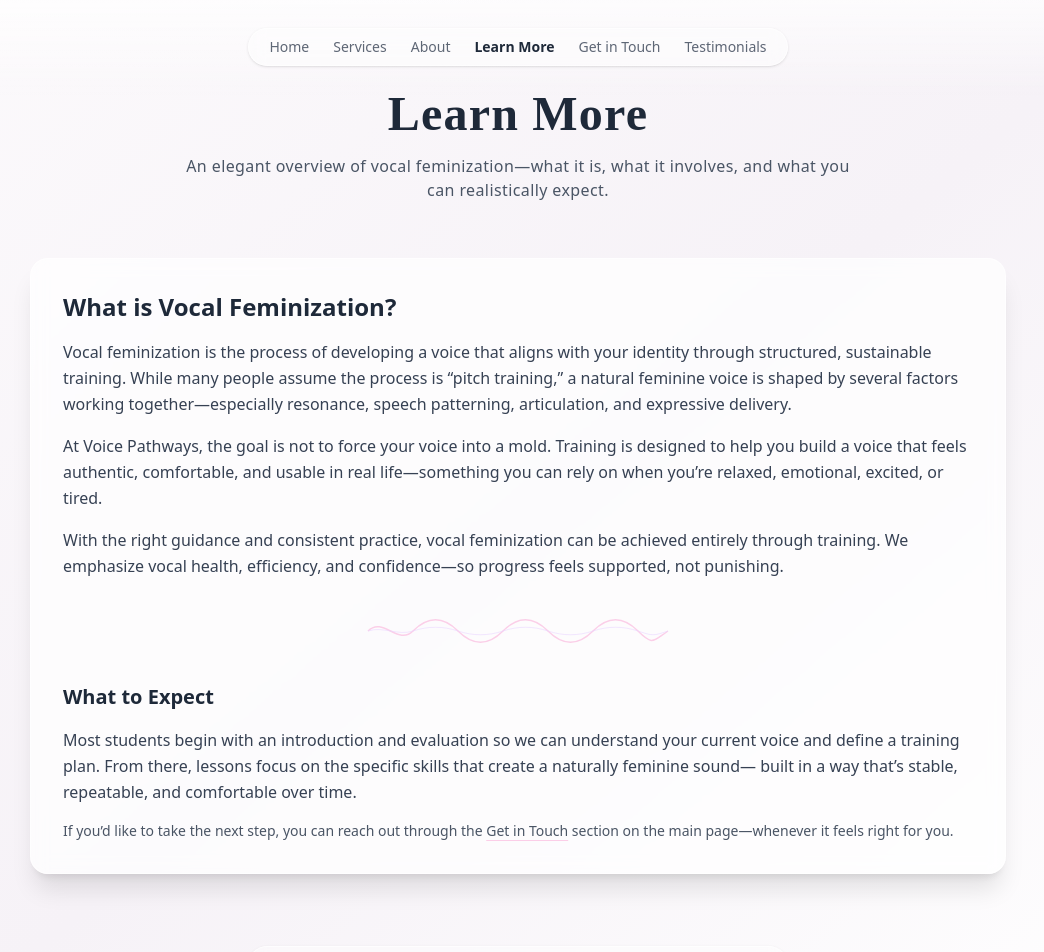
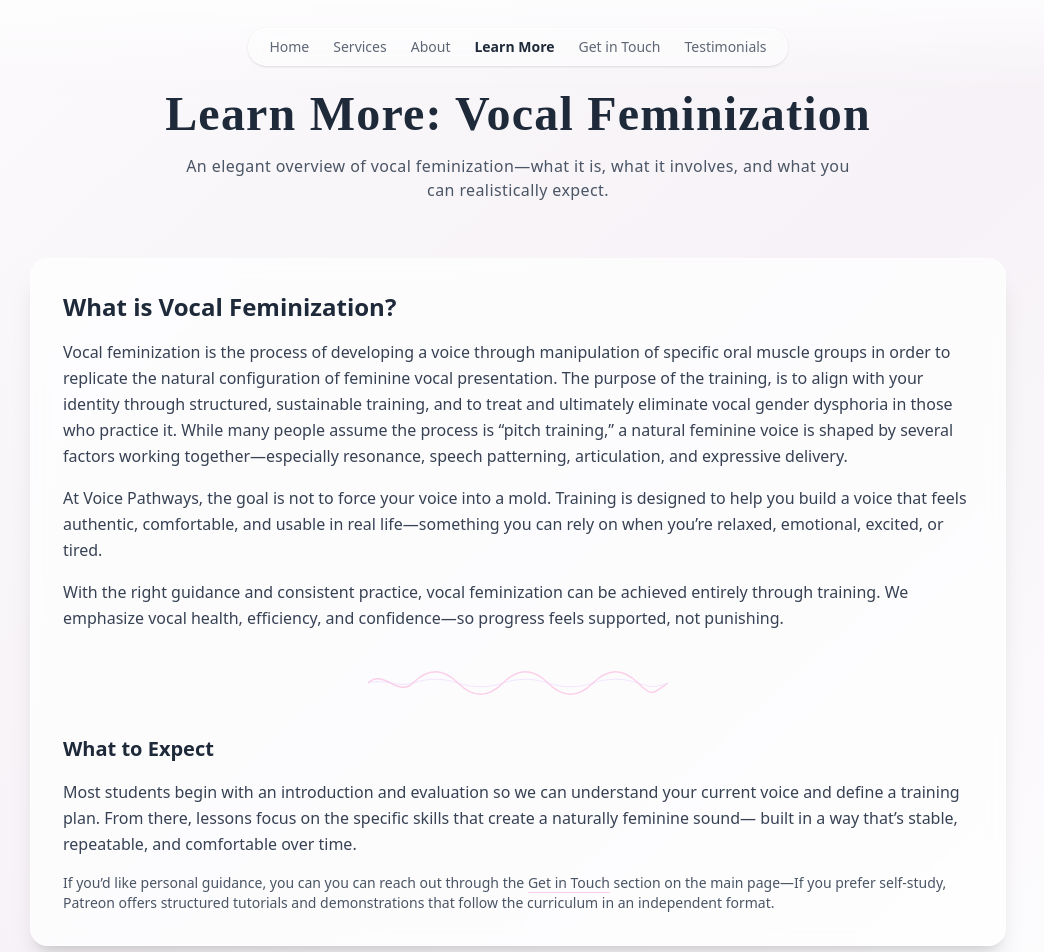
Before and after one commit to Aeriebella/Voice-Pathways, a Next.js app: page /learn/vocal-feminization in a window 1280 px wide. Shown: the top 952 px of the page, without its empty margins (122-1166 px from the left). Built offline with nearby package versions, Linux system fonts and the light colour scheme.

Commit message:
Update page.tsx

```diff
--- a/app/learn/vocal-feminization/page.tsx
+++ b/app/learn/vocal-feminization/page.tsx
@@ -44,7 +44,7 @@ export default function VocalFeminizationLearnPage() {
         </nav>
 
         <h1 className="mt-4 text-3xl sm:text-5xl font-semibold tracking-wide font-['Playfair_Display']">
-          Learn More
+          Learn More: Vocal Feminization
         </h1>
         <p className="mt-2 text-base tracking-wide text-gray-600 max-w-2xl">
           An elegant overview of vocal feminization—what it is, what it involves, and what you can realistically expect.
@@ -58,8 +58,11 @@ export default function VocalFeminizationLearnPage() {
 
             <div className="mt-4 space-y-4 text-gray-700 leading-relaxed">
               <p>
-                Vocal feminization is the process of developing a voice that aligns with your identity through structured,
-                sustainable training. While many people assume the process is “pitch training,” a natural feminine voice is
+                Vocal feminization is the process of developing a voice through manipulation of specific
+                 oral muscle groups in order to replicate the natural configuration of feminine vocal presentation.
+                 The purpose of the training, is to align with your identity through structured,
+                sustainable training, and to treat and ultimately eliminate vocal gender dysphoria in those who practice it.
+                 While many people assume the process is “pitch training,” a natural feminine voice is
                 shaped by several factors working together—especially resonance, speech patterning, articulation, and
                 expressive delivery.
               </p>
@@ -109,11 +112,12 @@ export default function VocalFeminizationLearnPage() {
               </p>
 
               <p className="text-sm text-gray-600">
-                If you’d like to take the next step, you can reach out through the{' '}
+                If you’d like personal guidance, you can  you can reach out through the{' '}
                 <a href="/#apply" className="underline decoration-pink-200 underline-offset-4 hover:decoration-pink-300">
                   Get in Touch
                 </a>{' '}
-                section on the main page—whenever it feels right for you.
+                section on the main page—If you prefer self-study, Patreon
+                offers structured tutorials and demonstrations that follow the curriculum in an independent format.
               </p>
             </div>
           </div>
```
